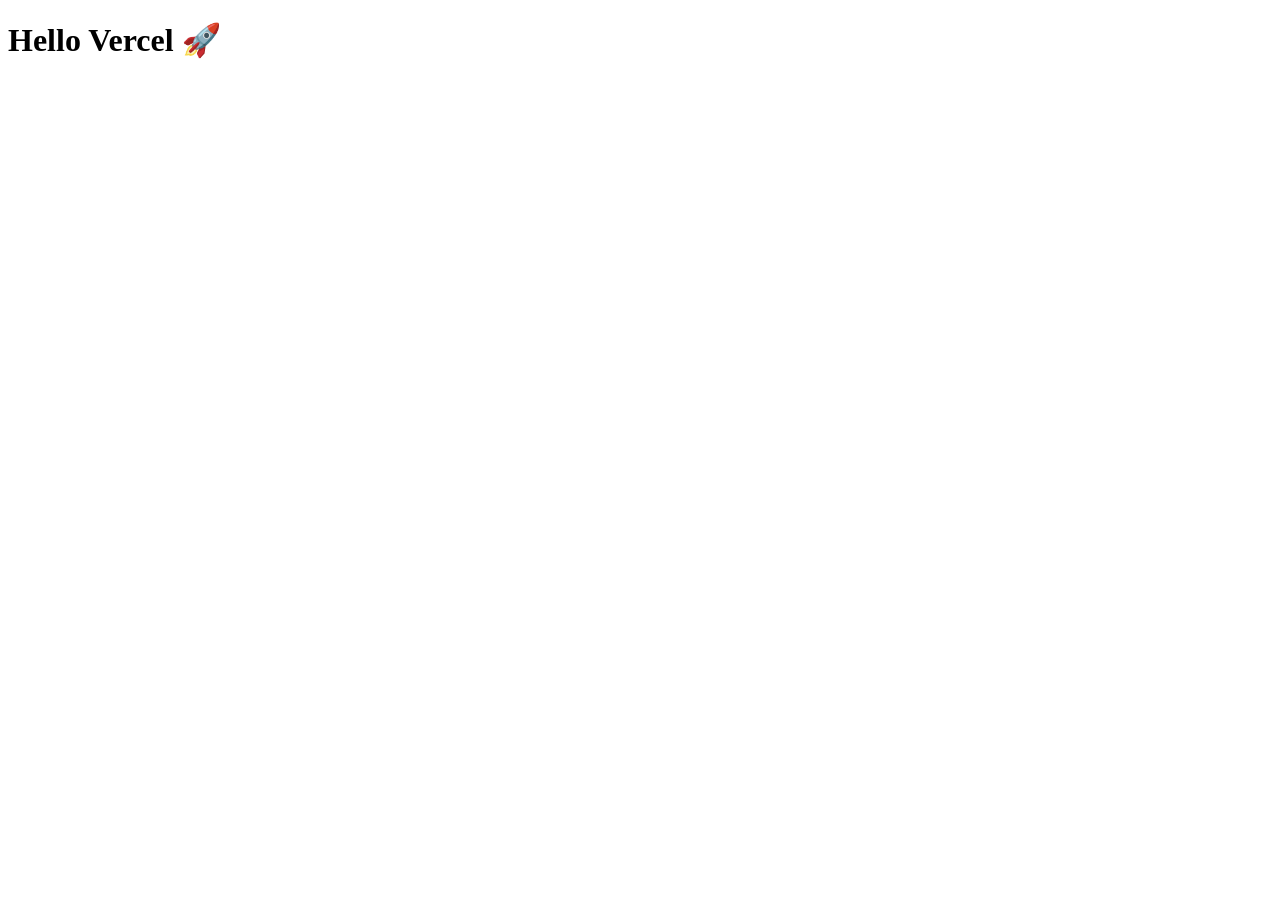
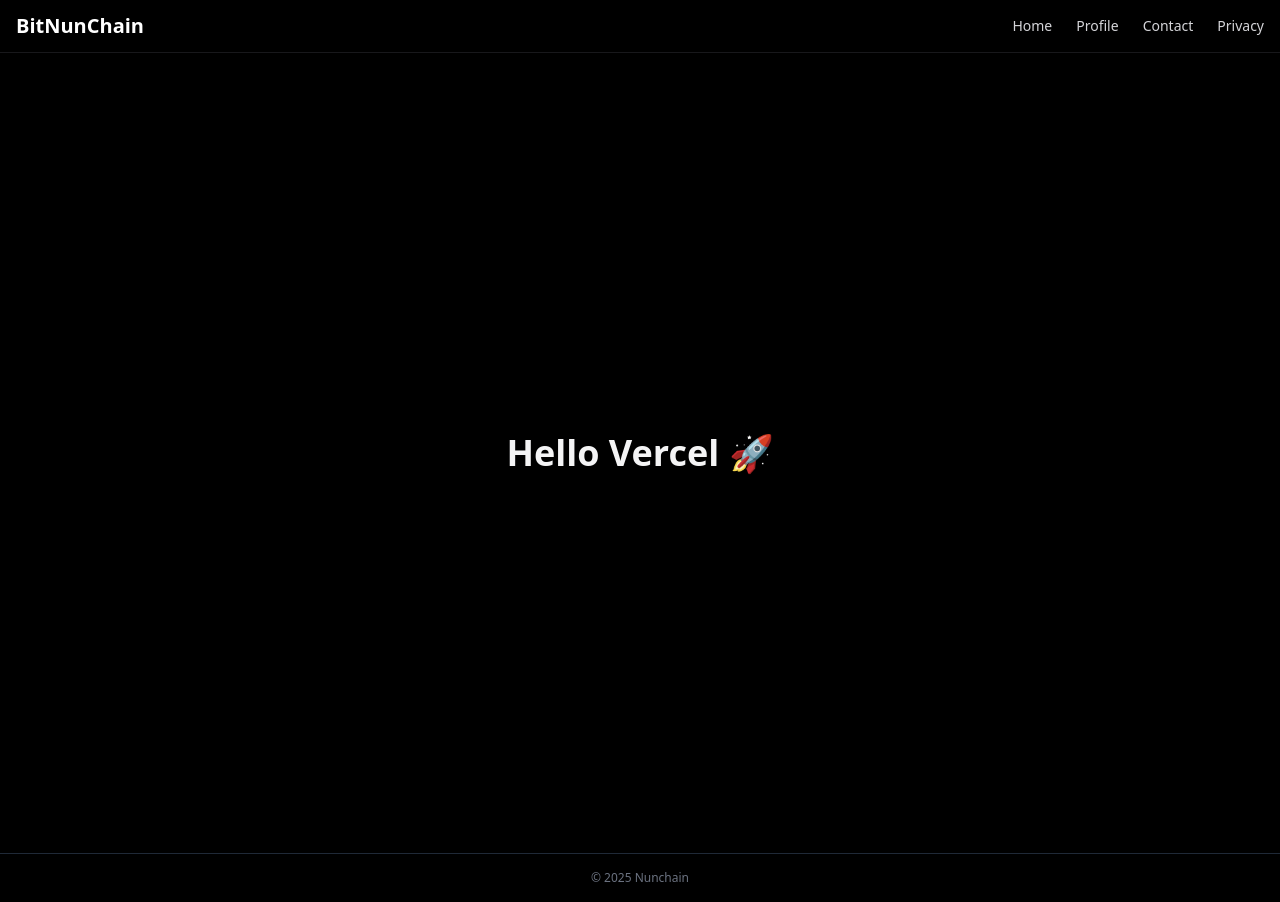
Before and after one commit to BitNunchain/nunchain, a Next.js app: page / in a window 1280 px wide. Before the commit the page ends 800 px from the top, so only its background shows below. Built offline with nearby package versions, Linux system fonts and the light colour scheme.

Commit message:
Create layout.tsx

```diff
--- /dev/null
+++ b/src/app/layout.tsx
@@ -0,0 +1,21 @@
+import './globals.css'
+import type { ReactNode } from 'react'
+import Navbar from '@/components/Navbar'
+import Footer from '@/components/Footer'
+
+export const metadata = {
+  title: 'Nunchain',
+  description: 'BitNunChain — zero-cost, interaction-powered chain.'
+}
+
+export default function RootLayout({ children }: { children: ReactNode }) {
+  return (
+    <html lang="en" className="dark">
+      <body className="bg-black text-zinc-100">
+        <Navbar />
+        {children}
+        <Footer />
+      </body>
+    </html>
+  )
+}
```
